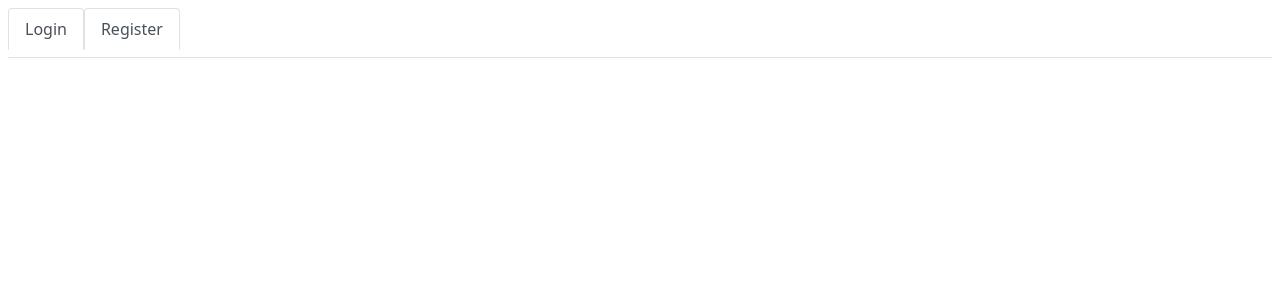
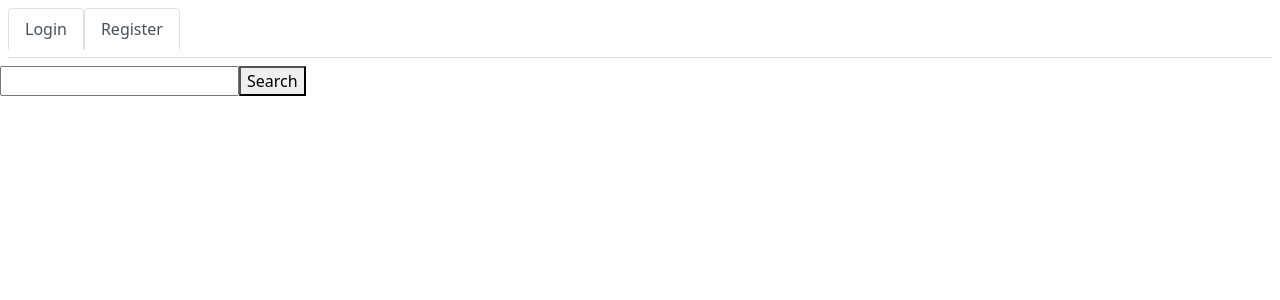
Before and after one commit to KevinVillegasDev/CapstoneFrontend, a React (Create React App) app: page /search in a window 1280 px wide. Shown: the top 300 px of the page. Built offline with nearby package versions, Linux system fonts and the light colour scheme.

Commit message:
Created searchbar component and routed.

```diff
--- a/src/components/App.jsx
+++ b/src/components/App.jsx
@@ -4,6 +4,7 @@ import { Route, Switch, Redirect, Link } from 'react-router-dom';
 import LoginPage from './Login/LoginPage';
 import NavigationBar from './Navbar/NavigationBar';
 import RegisterForm from './Register/RegisterForm';
+import Search from './Search/Search';
 
 class App extends Component {
     constructor(props) {
@@ -38,7 +39,9 @@ class App extends Component {
                     <Switch>
                         <Route path='/login' component={LoginPage} />
                         <Route path='/register' component={RegisterForm} />
+                        <Route path='/search' component={Search} />
                     </Switch>
+
                 </div>
 
             </div>
--- a/src/components/Navbar/NavigationBar.jsx
+++ b/src/components/Navbar/NavigationBar.jsx
@@ -20,6 +20,9 @@ const NavigationBar = ({user}) => {
             {user &&
                 <React.Fragment>
                     <dd class="nav-item">
+                        <Link to="/search" class="nav-link active">Search</Link>
+                    </dd>
+                    <dd class="nav-item">
                             <Logout />
                     </dd>
                 </React.Fragment>
--- /dev/null
+++ b/src/components/Search/Search.jsx
@@ -0,0 +1,19 @@
+import React from 'react';
+import {useForm} from './UseForm'
+
+
+const Search = (props) => {
+
+    const {values, handleChange, handleSubmit} = useForm(props.makeSearch)
+
+    return (
+        <div>
+            <form onSubmit={handleSubmit}>
+                <input name="search" value={values.search} onChange={handleChange} />
+                <button type="submit" value="Submit" placeholder="Recipe Search">Search</button>
+            </form>
+        </div>
+     );
+}
+
+export default Search;
--- /dev/null
+++ b/src/components/Search/UseForm.jsx
@@ -0,0 +1,22 @@
+import { useState } from 'react';
+
+
+export const useForm = (callback) => {
+
+    const [values, setValues] = useState({});
+
+    const handleChange=(event)=>{
+        event.persist()
+
+        setValues({...values, [event.target.name]: event.target.value})
+    }
+
+    const handleSubmit=(event)=>{
+        event.preventDefault()
+        callback(values.search)
+    }
+
+    return{values, handleChange, handleSubmit}
+}
+
+export default useForm;
```
